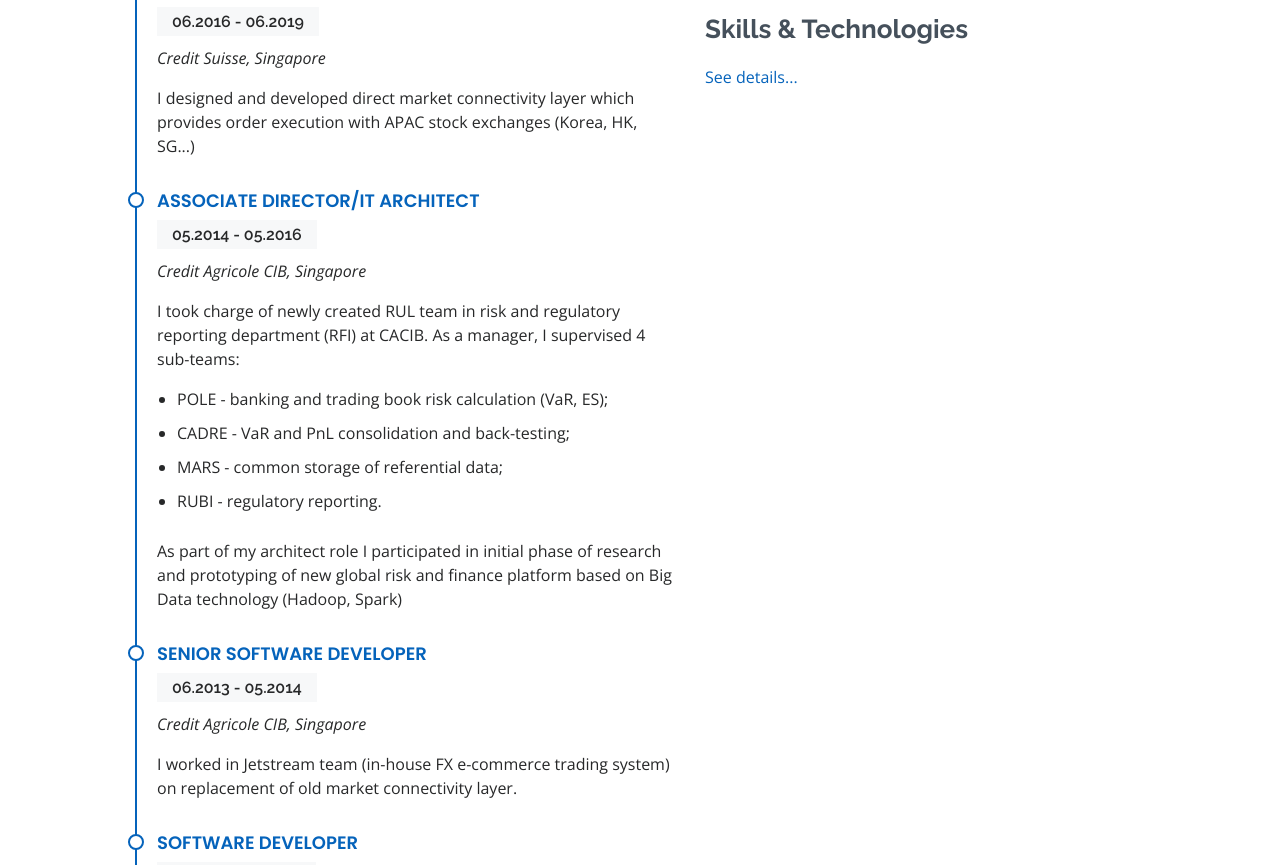
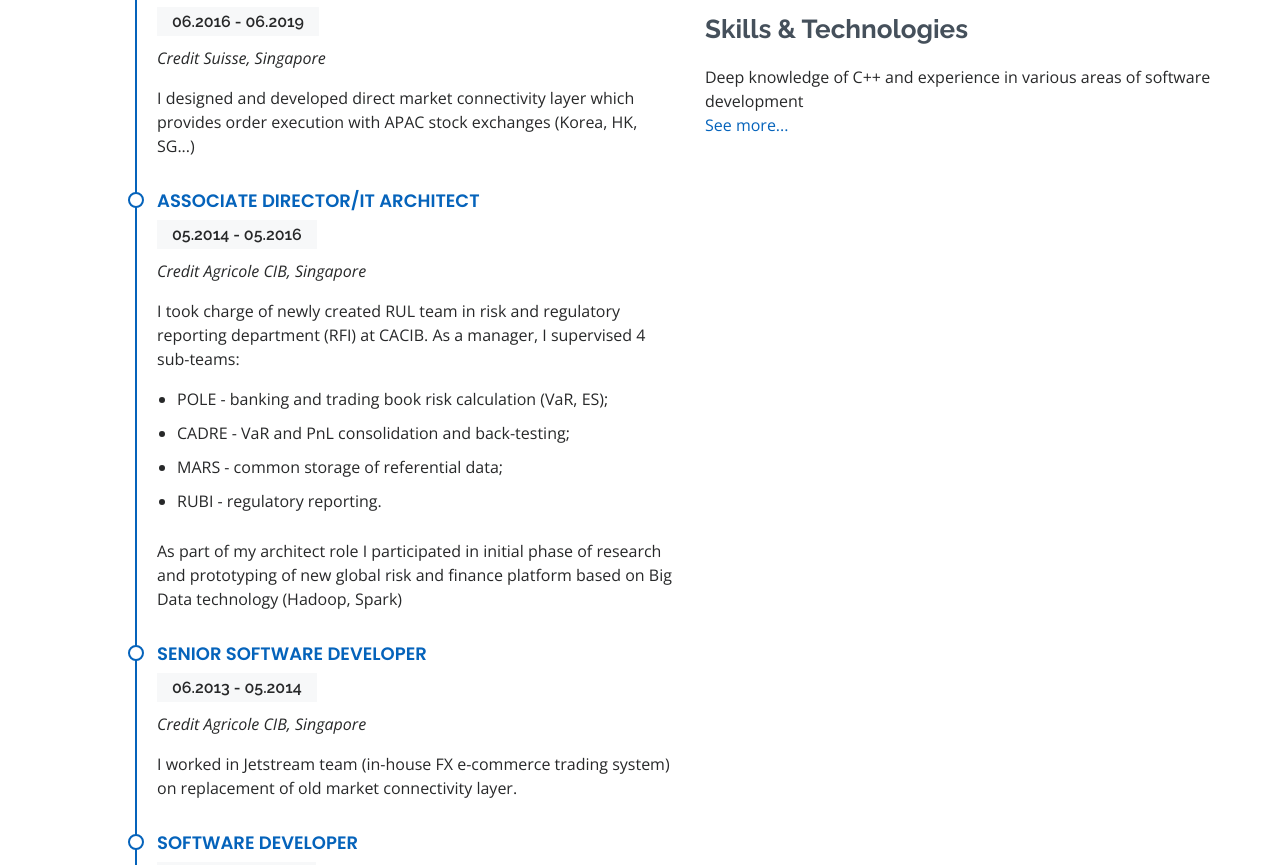
Before and after one commit to iskaspb/PersonalPage, a plain HTML site: page index.html in a window 1280 px wide. Shown: the part 1311-2176 px from the top of the page. Drawn offline with nearby package versions, Linux system fonts and the light colour scheme.

Commit message:
move skills description into main page

```diff
--- a/index.html
+++ b/index.html
@@ -204,7 +204,7 @@
             </div>
 
             <h3 class="resume-title">Skills &amp; Technologies</h3>
-            <p><a href="skills.html">See details...</a></p>
+            <p>Deep knowledge of C++ and experience in various areas of software development<br/><a href="skills.html">See more...</a></p>
           </div>
 
         </div>
```
Also changed, not shown: skills.html (+0 -1 lines).
